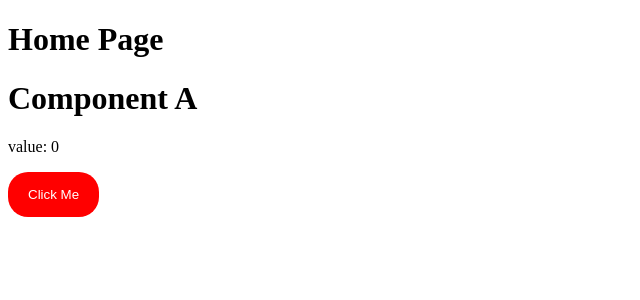
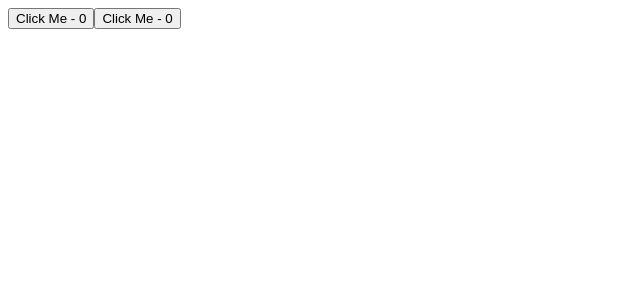
Before and after one commit to techolasmern/2-4-batch, a React (Vite) app in the folder ReactJS/: page / in a window 1280 px wide. Shown: the top 300 px of the page, without its empty margins (0-640 px from the left). Built offline with nearby package versions, Linux system fonts and the light colour scheme.

Commit message:
use effect

```diff
--- /dev/null
+++ b/ReactJS/src/LifeCycle.jsx
@@ -0,0 +1,29 @@
+// hook -> useEffect
+
+import { useEffect, useState } from "react"
+
+export const LifeCycle = () => {
+
+    const [counter, setCounter] = useState(0);
+    const [counter2, setCounter2] = useState(0);
+
+    useEffect(() => {
+        console.log("Component Mounted or Updated");
+        return () => {
+            console.log("Component Unmounted");
+        }
+    }, [counter]);
+
+    const handleIncrement = () => {
+        setCounter(counter + 1);
+    }
+
+    const handleIncrement2 = () => {
+        setCounter2(counter2 + 1);
+    }
+
+    return <div>
+        <button onClick={handleIncrement}>Click Me - {counter}</button>
+        <button onClick={handleIncrement2}>Click Me - {counter2}</button>
+    </div>
+}
--- a/ReactJS/src/main.jsx
+++ b/ReactJS/src/main.jsx
@@ -1,9 +1,9 @@
 import { createRoot } from "react-dom/client";
-import { App } from "./App";
 import "./main.css";
+import { LifeCycle } from "./LifeCycle";
 
 const rootContainer = document.getElementById("root");
 
 const root = createRoot(rootContainer);
 
-root.render(<App />);
+root.render(<LifeCycle />);
```
